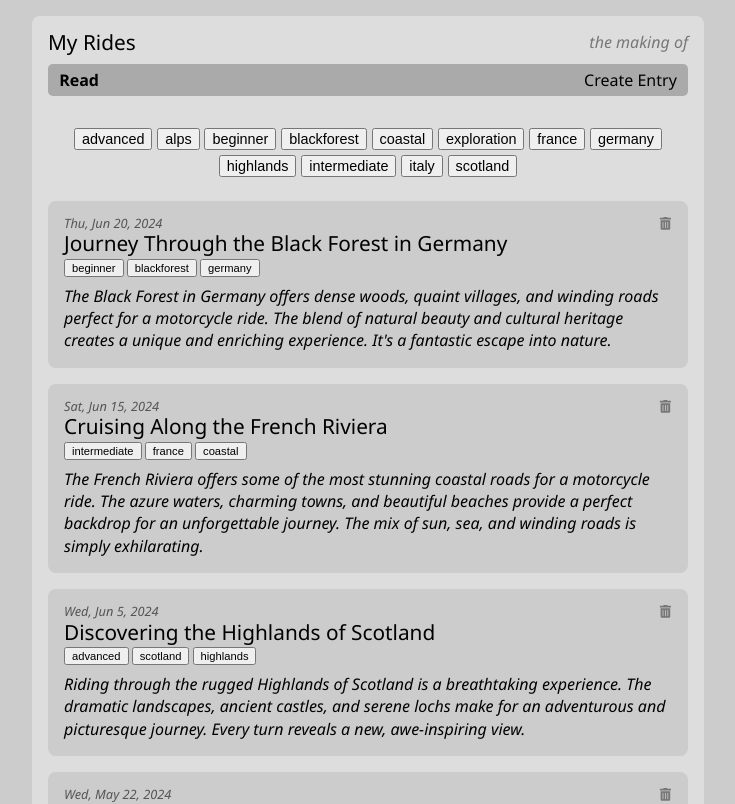
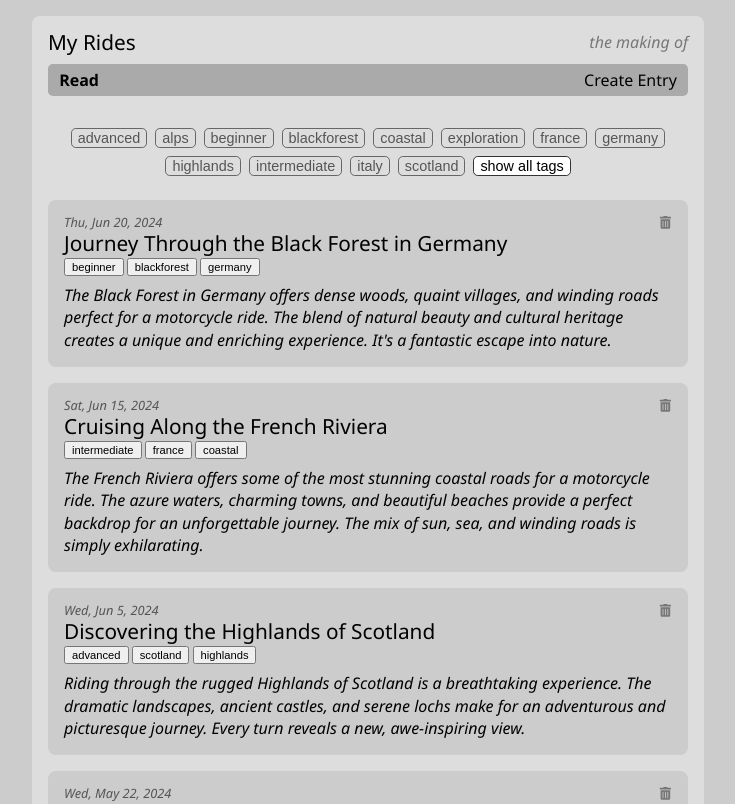
Before and after one commit to edwardtanguay/coding-challenge-react-blogsite-calimoto, a React (Vite) app: page /blog in a window 1280 px wide. Shown: the top 804 px of the page, without its empty margins (272-1007 px from the left). Built offline with nearby package versions, Linux system fonts and the light colour scheme.

Commit message:
main tag selection with styling

```diff
--- a/src/pages/PageBlog.tsx
+++ b/src/pages/PageBlog.tsx
@@ -4,15 +4,40 @@ import { AppContext } from "../appContext";
 import * as tools from "../tools";
 
 export const PageBlog = () => {
-	const { blogEntries, handleDeleteBlogEntry, allTags, handleMainTagClick, selectedMainTag } =
-		useContext(AppContext);
+	const {
+		blogEntries,
+		handleDeleteBlogEntry,
+		allTags,
+		handleMainTagClick,
+		selectedMainTag,
+	} = useContext(AppContext);
 
 	return (
 		<>
 			<section className="tagsArea">
-				{allTags.map((tag, index) => {
-					return <button onClick={() => handleMainTagClick(tag)} key={index}>{tag}</button>;
-				})}
+				<>
+					{allTags.map((tag, index) => {
+						return (
+							<button
+								className={
+									selectedMainTag === tag
+										? "selected"
+										: "notSelected"
+								}
+								onClick={() => handleMainTagClick(tag)}
+								key={index}
+							>
+								{tag}
+							</button>
+						);
+					})}
+					<button
+						className={selectedMainTag === "" ? "selected" : "notSelected"}
+						onClick={() => handleMainTagClick('')}
+					>
+					show all tags
+					</button>
+				</>
 			</section>
 			{blogEntries.map((blogEntry, index) => {
 				return (
--- a/src/styles/index.scss
+++ b/src/styles/index.scss
@@ -17,13 +17,25 @@ body {
 	section.siteContent {
 		.tagsArea {
 			display: flex;
-			gap: 0.3rem;
+			gap: 0.5rem;
 			flex-wrap: wrap;
 			justify-content: center;
 			margin: 2rem 1rem 1.5rem 1rem;
 
 			button {
 				font-size: 0.9rem;
+				&.selected {
+					color:#000;
+					border: 1px solid #333;
+					border-radius: .3rem;
+					background-color: rgb(255, 255, 255);
+				}
+				&.notSelected {
+					color:#555;
+					border: 1px solid #666;
+					border-radius: .3rem;
+					background-color: #ddd;
+				}
 			}
 		}
 
```
